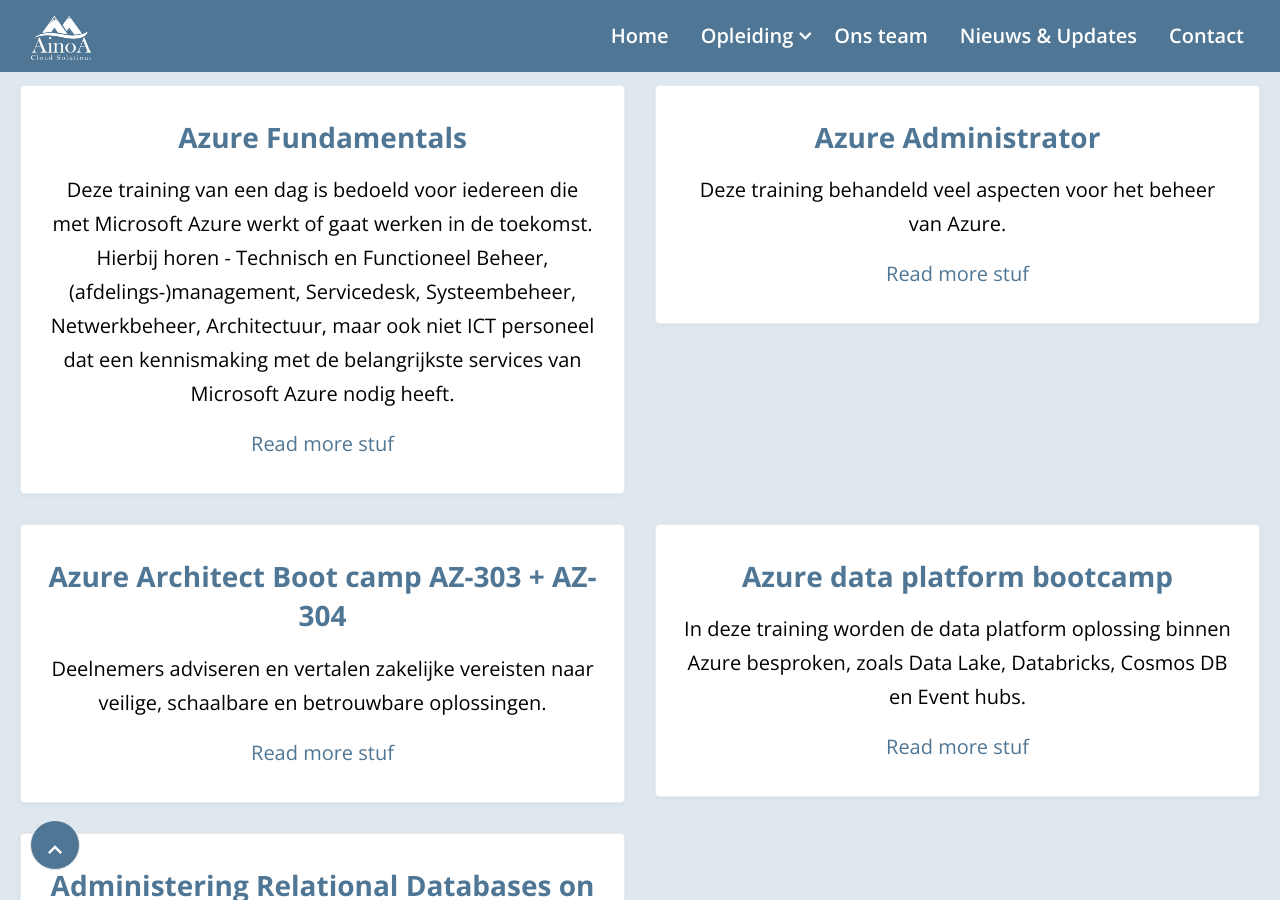
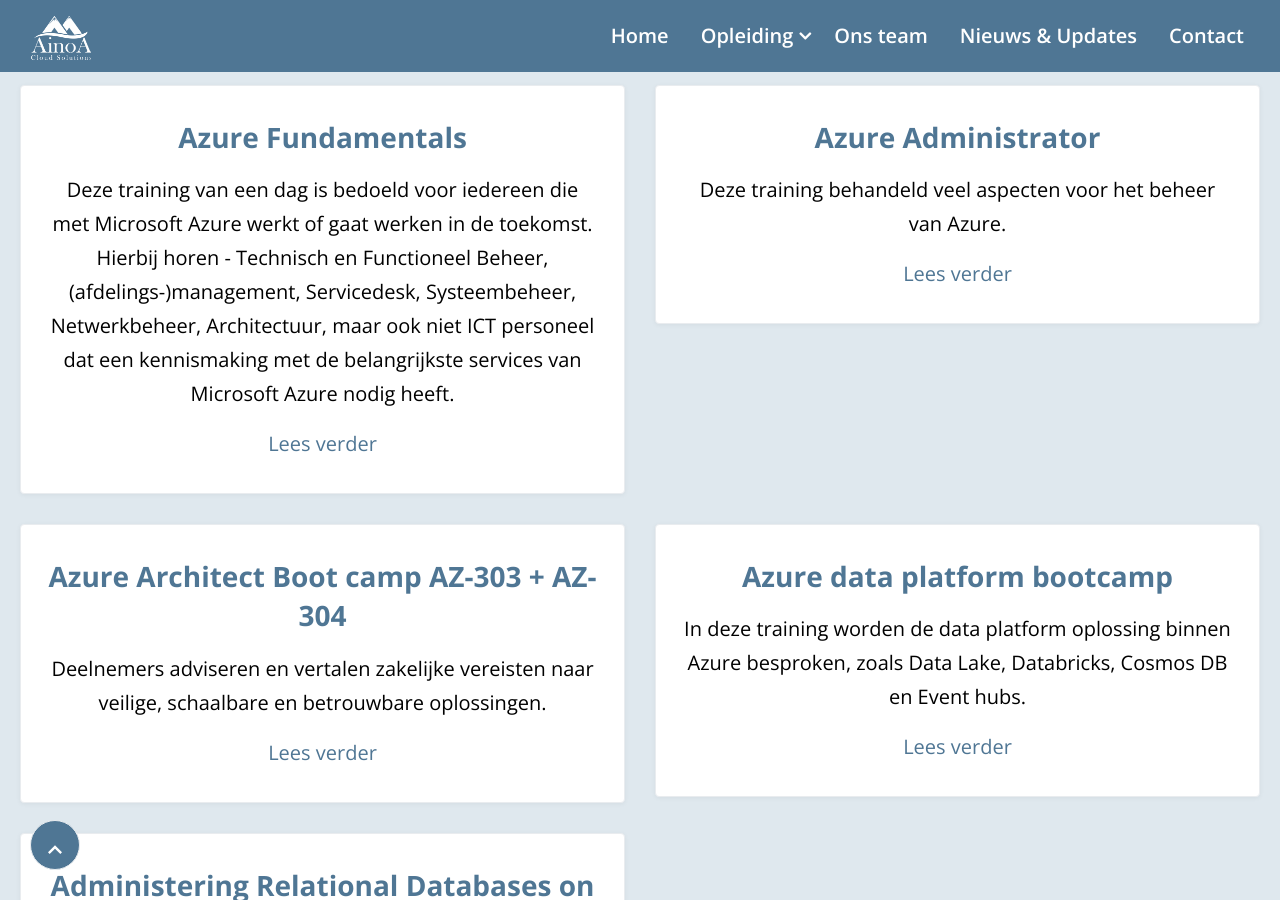
Before and after one commit to Dimtemp/ainoawebsite, a Jekyll site: the page built from index.html, in a window 1280 px wide and 900 px high, scrolled down 1999 px. Built offline with Jekyll 4.4.1, drawn with Linux system fonts in a browser that asks for light colours; some of the changed text lies outside the part shown.

Commit message:
Update service-card.html

```diff
--- a/_includes/service-card.html
+++ b/_includes/service-card.html
@@ -5,6 +5,6 @@
 	{% endif %}
     <h3 class="title pb-3"> <a class="text-decoration-none " href="{{service.url | relative_url}}">{{service.title}}</a></h3>
     <p class="px-3">{{service.description}}</p>
-    <a class="text-decoration-none " href="{{service.url | relative_url}}">Read more stuf</a>
+    <a class="text-decoration-none " href="{{service.url | relative_url}}">Lees verder</a>
   </div>
 </div>
```
